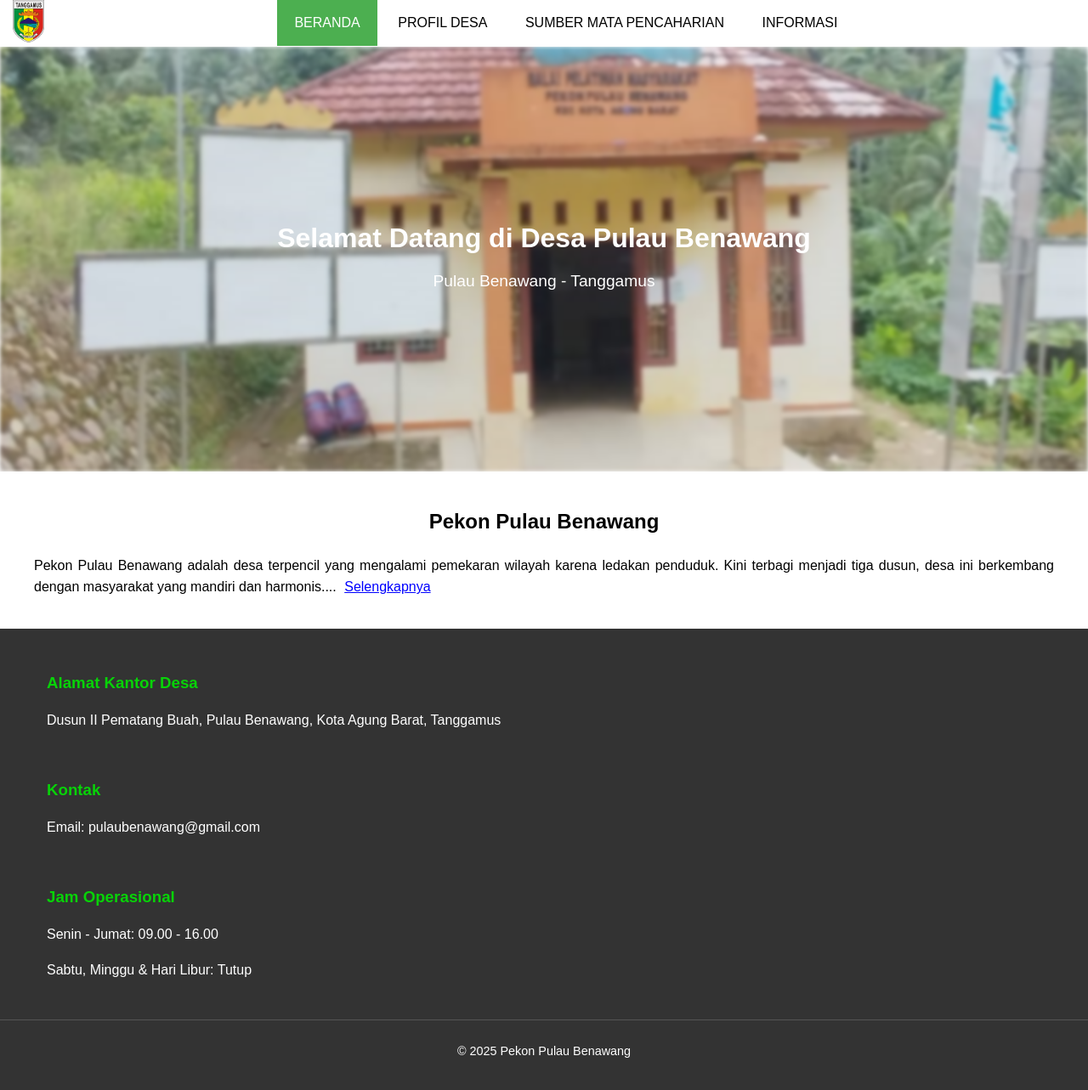
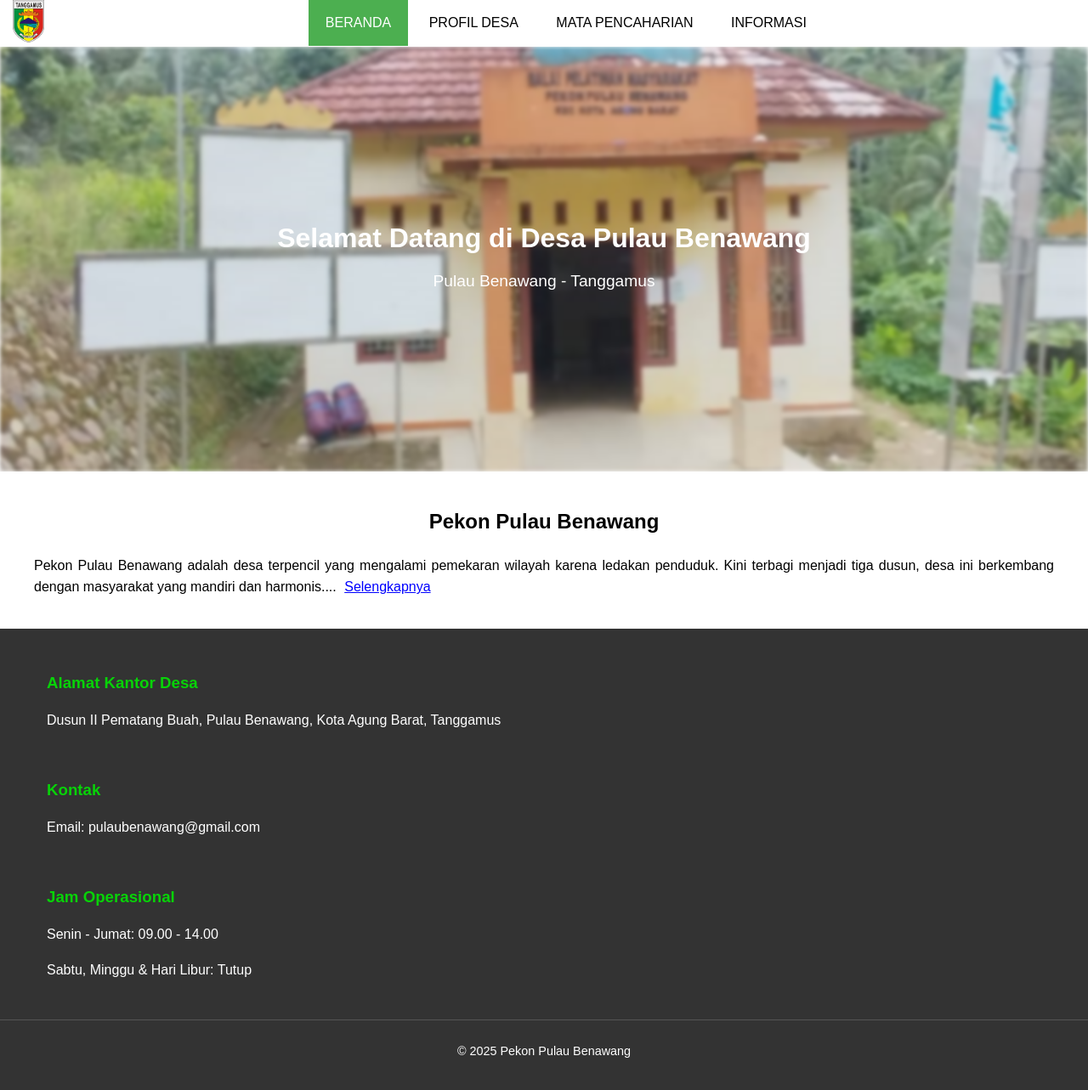
Before and after one commit to ayuputrr/Website-Informasi-Pulau-Benawang, a plain HTML site: page index.html in a window 1280 px wide. Shown: the whole page at 85% size. Drawn offline with Linux system fonts and the light colour scheme.

Commit message:
Update index.html

```diff
--- a/index.html
+++ b/index.html
@@ -177,7 +177,7 @@
         <img src="aset/logotanggamus.png" alt="Logo Desa" style="height: 50px; float: left; margin-left: 15px;">
         <a href="index.html" class="active">BERANDA</a>
         <a href="profilfix.html" >PROFIL DESA</a>
-        <a href="sumberfix.html">SUMBER MATA PENCAHARIAN</a>
+        <a href="sumberfix.html">MATA PENCAHARIAN</a>
         <a href="infofix.html">INFORMASI</a>
     </nav>
 
@@ -215,7 +215,7 @@
 
             <div class="footer-section" style="text-align: left;">
                 <h3>Jam Operasional</h3>
-                <p>Senin - Jumat: 09.00 - 16.00</p>
+                <p>Senin - Jumat: 09.00 - 14.00</p>
                 <p>Sabtu, Minggu & Hari Libur: Tutup</p>
             </div>
         </div>
```
